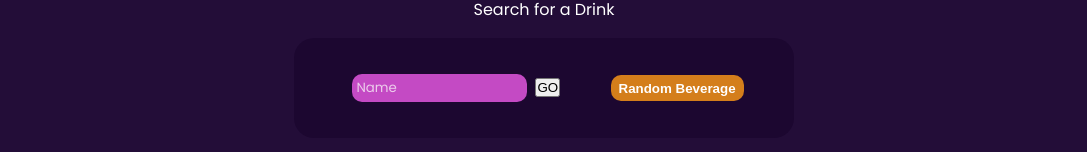
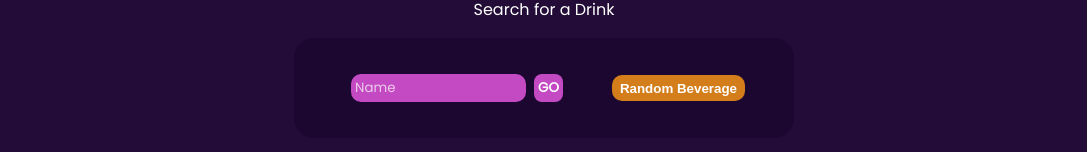
Before and after one commit to shawncace/drink-recipe-react, a React (Create React App) app: page / in a window 1280 px wide. Shown: the part 320-472 px from the top of the page, without its empty margins (96-1183 px from the left). Built offline with nearby package versions, Linux system fonts and the light colour scheme; a web font is replaced by a local one.

Commit message:
fancy search update

```diff
--- a/src/components/Search.js
+++ b/src/components/Search.js
@@ -7,12 +7,15 @@ const Search = () => {
     setSearchValue,
     drink, setDrink, getDrink}=useContext(AppContext)
 
+  const [searchStarted, setSearchStarted]=useState(false)
+
   const handleClick=() =>{
     if(searchValue === ''){
       alert('gg')
     }
 
     getDrink(searchValue)
+    setSearchStarted(true)
   }
 
   function handleKeypress(e){
@@ -23,12 +26,13 @@ const Search = () => {
 
 
       getDrink(searchValue)
-
+      setSearchStarted(true)
     }
   }
 
   const handleRandomClick = ()=>{
     getRandomDrink()
+    setSearchStarted(true)
   }
 
 
@@ -55,16 +59,18 @@ const Search = () => {
       <div className='section-title'>Search for a Drink
       </div>
 
-      <div className='recipe-container'>
+      {!searchStarted ? ( <div className='recipe-container'>
         <div className="find-drink-container">
           <input onChange={(event)=>setSearchValue(event.target.value)}
                 onKeyPress={handleKeypress}
                 placeholder='Name'/>
-          <button onClick={handleClick}>GO</button>
+          <button className='go-btn' onClick={handleClick}>GO</button>
           </div>
 
           <button className='random-bev-btn' onClick={handleRandomClick}>Random Beverage</button>
       </div>
+
+      ):(
 
       <div className='recipe-container-two'>
        <img src={drink.strDrinkThumb} alt=''/>
@@ -105,6 +111,7 @@ const Search = () => {
 
         </div>
           </div>
+          )}
 
     </>
   );
```
